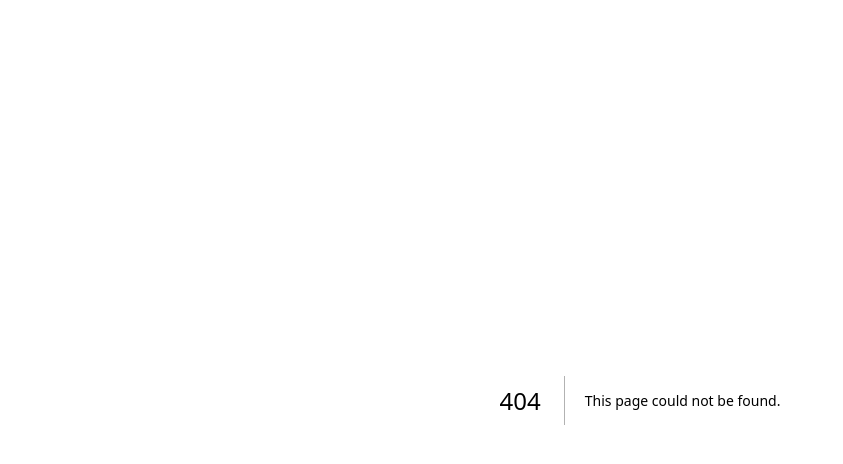
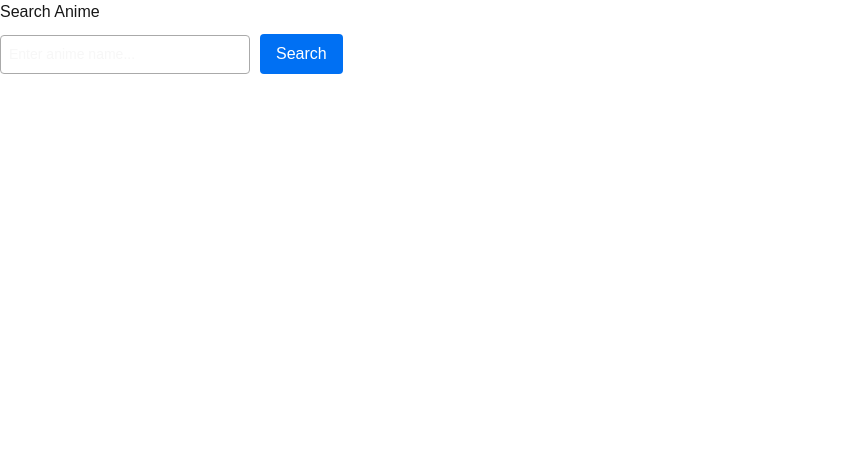
Before and after one commit to avtr-inanca/APLICACION-WEB-SPA-NEXTJS, a Next.js app: page /search in a window 1280 px wide. Before the commit this address had no page. Shown: the top 464 px of the page, without its empty margins (0-843 px from the left). Built offline with nearby package versions, Linux system fonts and the light colour scheme.

Commit message:
added home page and search page

```diff
--- /dev/null
+++ b/app/home/page.tsx
@@ -0,0 +1,21 @@
+import React from "react";
+import Link from "next/link";
+
+export default function HomePage() {
+  return (
+    <div>
+      <h1>Home</h1>
+      <Link href="/search" style={{
+        display: "inline-block",
+        marginTop: "10px",
+        padding: "8px 16px",
+        backgroundColor: "#0070f3",
+        color: "white",
+        textDecoration: "none",
+        borderRadius: "4px"
+      }}>
+        Go to Search
+      </Link>
+    </div>
+  );
+}
--- a/app/page.tsx
+++ b/app/page.tsx
@@ -2,7 +2,7 @@
 import { useState } from 'react';
 import { supabase } from '@/lib/supabaseClient';
 
-export default function HomePage() {
+export default function LoginPage() {
 	const [email, setEmail] = useState('');
 	const [password, setPassword] = useState('');
 	const [isLogin, setIsLogin] = useState(true);
@@ -18,6 +18,7 @@ export default function HomePage() {
 				setMessage(error.message);
 			} else {
 				setMessage('Logged in!');
+				window.location.href = "/home"
 			}
 		} else {
 			const { error } = await supabase.auth.signUp({ email, password });
--- /dev/null
+++ b/app/search/page.tsx
@@ -0,0 +1,39 @@
+"use client";
+import React, { useState } from "react";
+
+export default function SearchPage() {
+	const [query, setQuery] = useState("");
+	const [result, setResult] = useState<string | null>(null);
+
+	function handleSearch(e: React.FormEvent) {
+		e.preventDefault();
+		if (!query) return;
+		setResult(`You searched for: ${query} (API integration will come later)`);
+	}
+
+	return (
+		<div>
+		<h1>Search Anime</h1>
+		<form onSubmit={handleSearch} style={{ marginTop: "10px" }}>
+			<input
+				value={query}
+				onChange={(e) => setQuery(e.target.value)}
+				placeholder="Enter anime name..."
+				style={{ color: "#f0f0f0", padding: "8px", width: "250px" }}
+			/>
+			<button type="submit" style={{
+				padding: "8px 16px",
+				marginLeft: "10px",
+				backgroundColor: "#0070f3",
+				color: "white",
+				border: "none",
+				borderRadius: "4px"
+			}}>
+			Search
+			</button>
+		</form>
+
+		{result && <p style={{ marginTop: "15px" }}>{result}</p>}
+		</div>
+	);
+}
```
